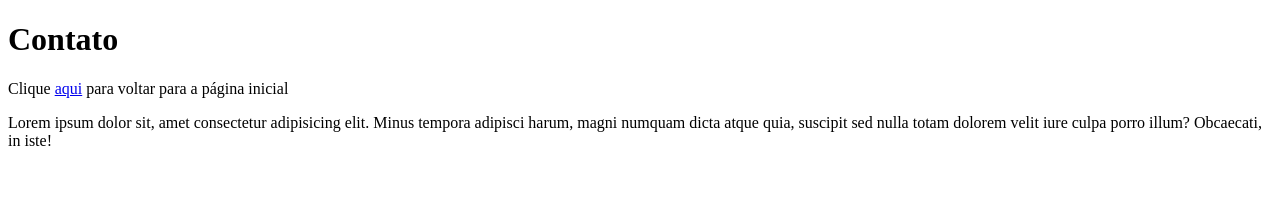
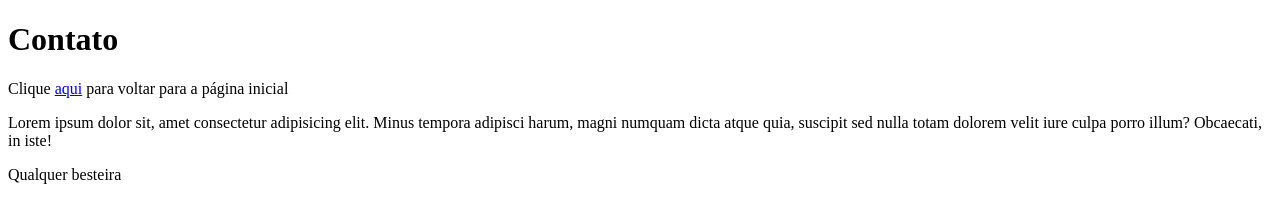
Before and after one commit to Vini-Boas/git-branches, a plain HTML site: page contato.html in a window 1280 px wide. Drawn offline with Linux system fonts and the light colour scheme.

Commit message:
Adicionando parágrafo

```diff
--- a/contato.html
+++ b/contato.html
@@ -15,5 +15,6 @@
             tempora adipisci harum, magni numquam dicta atque quia, suscipit sed
             nulla totam dolorem velit iure culpa porro illum? Obcaecati, in
             iste!</section>
+            <p>Qualquer besteira</p>
     </body>
 </html>
```
